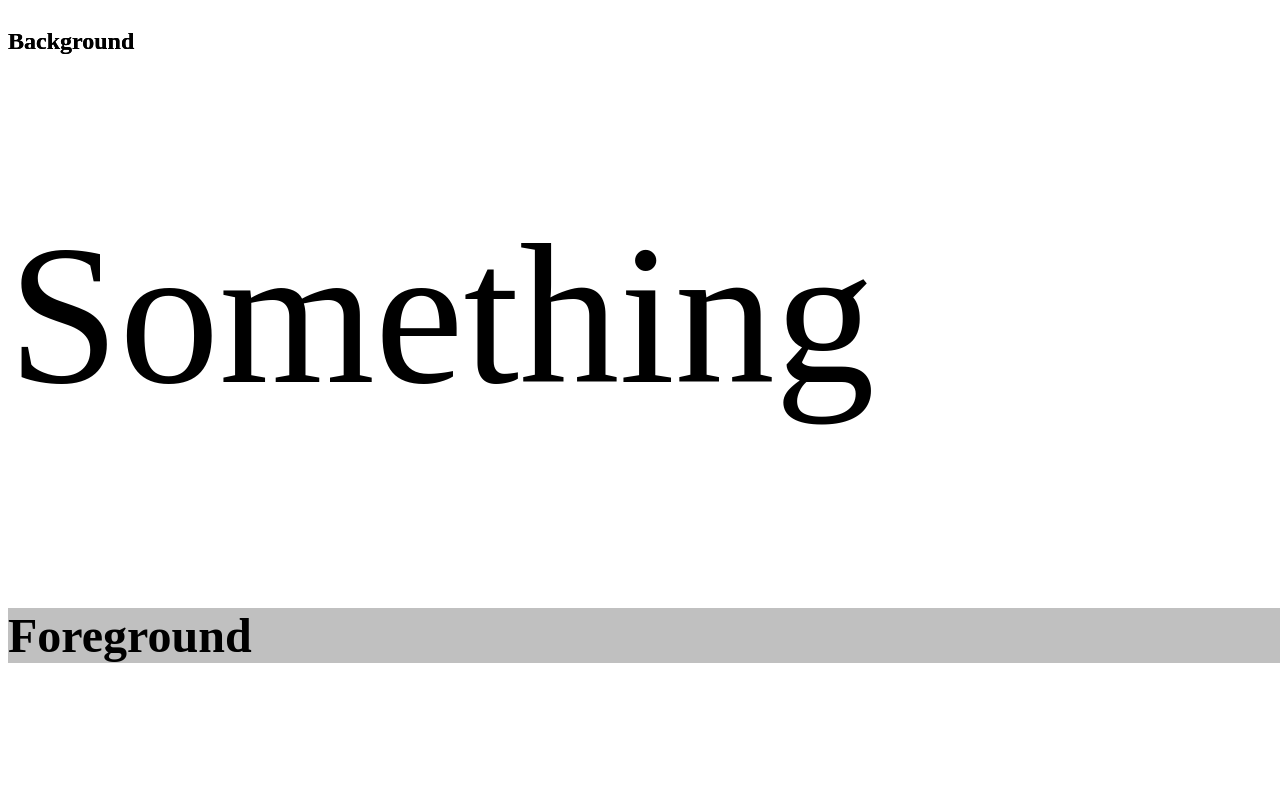
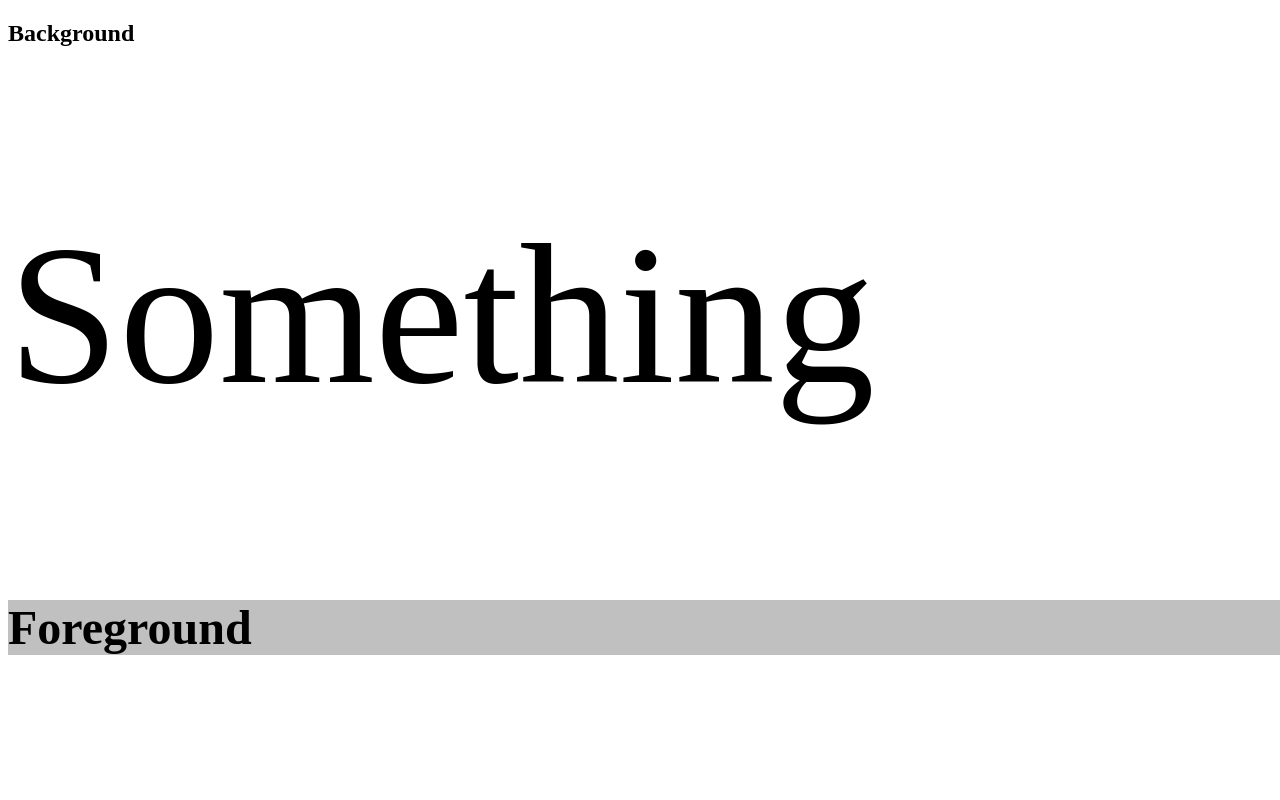
Before and after one commit to MathematicsCLtd/scroll, a plain HTML site: page index.html in a window 1280 px wide. Shown: the top 800 px of the page. Drawn offline with Linux system fonts and the light colour scheme.

Commit message:
Add folder and code.js logic

```diff
--- a/index.html
+++ b/index.html
@@ -3,7 +3,7 @@
 <head>
 <title>Background Overlay</title>
 <link href="css/styles.css" rel="stylesheet" type="text/css" />
-<script src="code.js"></script>
+<script src="js/code.js"></script>
 </head>
 <body>
   <section>
--- /dev/null
+++ b/js/code.js
@@ -0,0 +1,8 @@
+window.addEventListener("load", function(){
+    var sections = document.querySelectorAll("body > section");
+    for(var i=0; i<sections.length;
+        i=i+2){
+            sections[i].style.top = ((i/2)*100)+"vh";
+            sections[i+1].style.top = ((i/2)*100)+"vh";
+        }
+});
```
